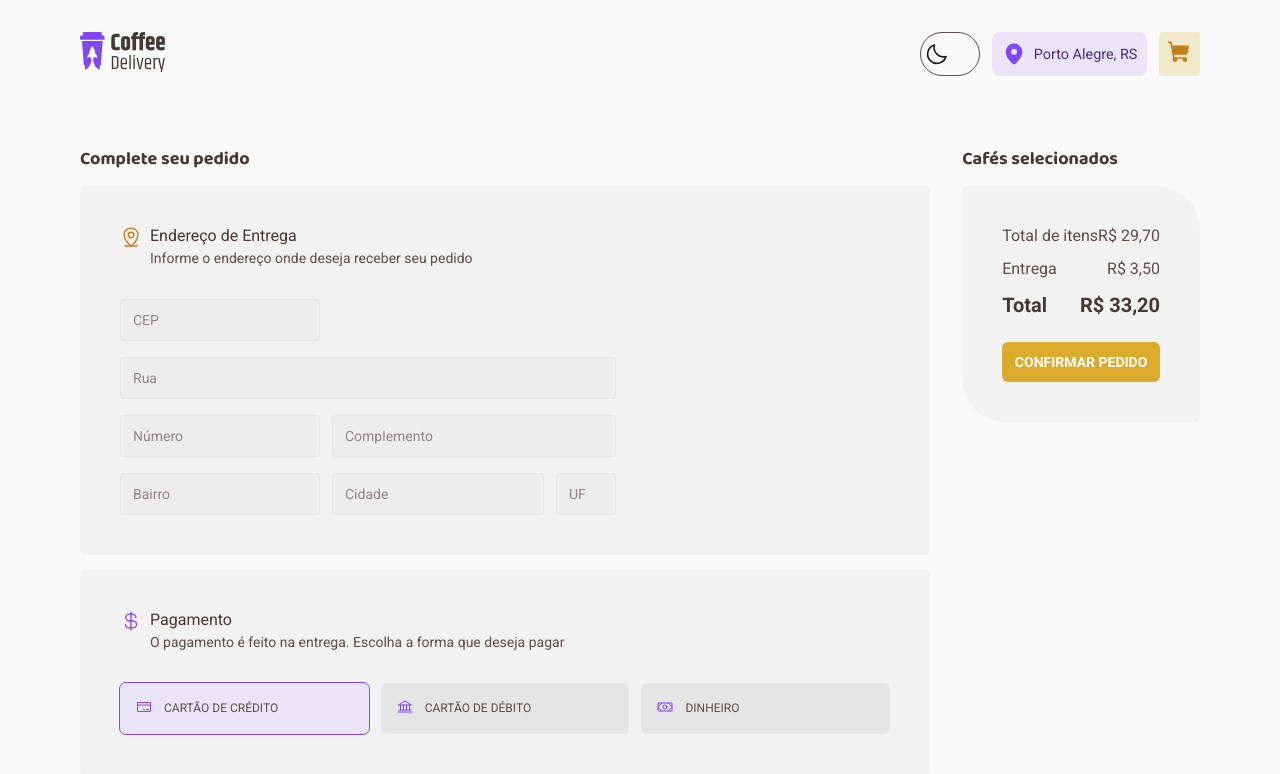
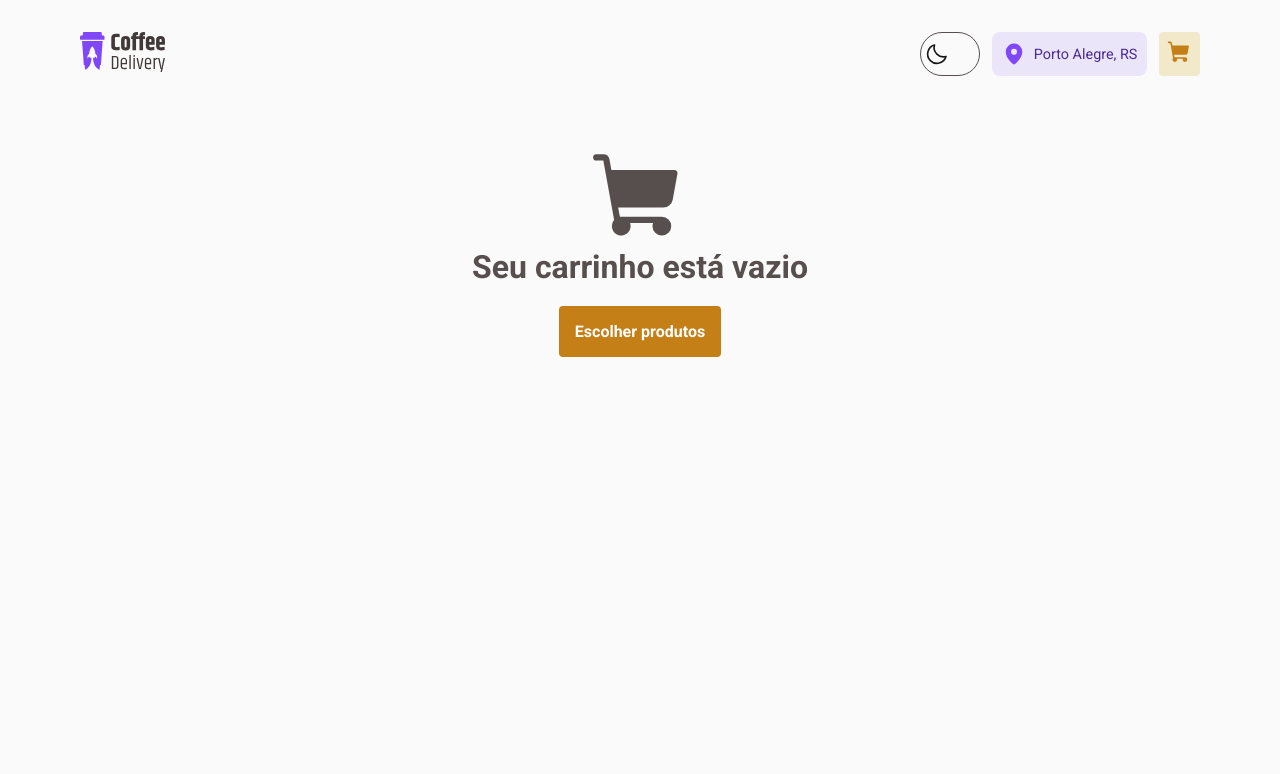
Before and after one commit to palomacardos0/coffee-delivery, a React (Vite) app: page /checkout in a window 1280 px wide. Shown: the top 774 px of the page. Built offline with nearby package versions, Linux system fonts and the light colour scheme.

Commit message:
feat(checkout): cria função de formatar preço e estiliza chekcout vazio

```diff
--- a/src/App.tsx
+++ b/src/App.tsx
@@ -7,6 +7,7 @@ import { createContext, useState } from 'react'
 import { darkTheme } from './styles/themes/dark'
 
 import { CartProvider } from './hooks/useCart'
+import { ToastContainer } from 'react-toastify'
 
 interface DarkModeContextType {
   darkMode: boolean
@@ -28,6 +29,7 @@ function App() {
             <Router />
           </BrowserRouter>
           <GlobalStyle />
+          <ToastContainer autoClose={3000} />
         </CartProvider>
       </ThemeProvider>
     </DarkModeContext.Provider>
--- a/src/hooks/useCart.tsx
+++ b/src/hooks/useCart.tsx
@@ -21,7 +21,15 @@ interface CartContextData {
 const CartContext = createContext<CartContextData>({} as CartContextData)
 
 export function CartProvider({ children }: CartProviderProps) {
-  const [cart, setCart] = useState<Product[]>([])
+  const [cart, setCart] = useState<Product[]>(() => {
+    const storagedCart = localStorage.getItem('CoffeeDeliveryCart')
+
+    if (storagedCart) {
+      return JSON.parse(storagedCart)
+    }
+
+    return []
+  })
 
   async function addProduct({ amount, productId }: UpdateProductAmount) {
     try {
@@ -53,6 +61,7 @@ export function CartProvider({ children }: CartProviderProps) {
       }
 
       setCart(updatedCart)
+      localStorage.setItem('CoffeeDeliveryCart', JSON.stringify(updatedCart))
     } catch {
       toast.error('Erro ao adicionar produto')
     }
@@ -67,6 +76,7 @@ export function CartProvider({ children }: CartProviderProps) {
       if (productIndex >= 0) {
         updatedCart.splice(productIndex, 1)
         setCart(updatedCart)
+        localStorage.setItem('CoffeeDeliveryCart', JSON.stringify(updatedCart))
       } else {
         throw Error()
       }
@@ -102,6 +112,7 @@ export function CartProvider({ children }: CartProviderProps) {
       if (productExists) {
         productExists.amount = amount
         setCart(updatedCart)
+        localStorage.setItem('CoffeeDeliveryCart', JSON.stringify(updatedCart))
       } else {
         throw Error()
       }
--- a/src/pages/Checkout/components/ItemCart/index.tsx
+++ b/src/pages/Checkout/components/ItemCart/index.tsx
@@ -2,6 +2,7 @@ import { Minus, Plus, Trash } from 'phosphor-react'
 import { ItemCartContent, QuantityContent, RemoveButton } from './styles'
 import { SelectQuantityContent } from '../../../../components/SelectQuantity/styles'
 import { useCart } from '../../../../hooks/useCart'
+import { formatPrice } from '../../../../utils/formartPrice'
 
 interface SelectQuantityProps {
   productId: number
@@ -18,7 +19,7 @@ export function ItemCart({
   price,
   title
 }: SelectQuantityProps) {
-  const { updateProductAmount } = useCart()
+  const { updateProductAmount, removeProduct } = useCart()
   return (
     <ItemCartContent>
       <img src={image} alt="" />
@@ -46,12 +47,16 @@ export function ItemCart({
               />
             </button>
           </SelectQuantityContent>
-          <RemoveButton>
+          <RemoveButton
+            onClick={() => {
+              removeProduct(productId)
+            }}
+          >
             <Trash size={16} /> remover
           </RemoveButton>
         </QuantityContent>
       </div>
-      <strong>R$ {price}</strong>
+      <strong>R$ {formatPrice(price)}</strong>
     </ItemCartContent>
   )
 }
--- a/src/pages/Checkout/index.tsx
+++ b/src/pages/Checkout/index.tsx
@@ -6,14 +6,24 @@ import {
   CheckoutContainer,
   CartItensContainer,
   ValuesContainer,
-  ButtonConfirmOrder
+  ButtonConfirmOrder,
+  EmptyCart
 } from './styles'
 import { useCart } from '../../hooks/useCart'
+import { ShoppingCart } from 'phosphor-react'
+import { formatPrice } from '../../utils/formartPrice'
 
 export function Checkout() {
   const { cart } = useCart()
+
+  const total = cart.reduce((sumTotal, product) => {
+    return sumTotal + product.price * product.amount
+  }, 0)
+
   return (
     <CheckoutContainer>
+      {cart.length > 0 ? (
+        <>
           <InfoOrder />
           <CartContainer>
             <h2>Cafés selecionados</h2>
@@ -31,7 +41,7 @@ export function Checkout() {
               <ValuesContainer>
                 <div>
                   <span>Total de itens</span>
-              <span>R$ 29,70</span>
+                  <span>R$ {formatPrice(total)}</span>
                 </div>
                 <div>
                   <span>Entrega</span>
@@ -39,7 +49,7 @@ export function Checkout() {
                 </div>
                 <div>
                   <strong>Total</strong>
-              <strong>R$ 33,20</strong>
+                  <strong>R$ {formatPrice(total + 3.5)}</strong>
                 </div>
               </ValuesContainer>
               <NavLink to="/success">
@@ -47,6 +57,14 @@ export function Checkout() {
               </NavLink>
             </CartItensContainer>
           </CartContainer>
+        </>
+      ) : (
+        <EmptyCart>
+          <ShoppingCart size={100} weight="fill" />
+          <h1>Seu carrinho está vazio</h1>
+          <NavLink to={'/'}>Escolher produtos</NavLink>
+        </EmptyCart>
+      )}
     </CheckoutContainer>
   )
 }
--- a/src/pages/Checkout/styles.ts
+++ b/src/pages/Checkout/styles.ts
@@ -96,3 +96,27 @@ export const ButtonConfirmOrder = styled.button`
     background: ${props => props.theme['yellow-dark']};
   }
 `
+export const EmptyCart = styled.div`
+  display: flex;
+  align-items: center;
+  justify-content: center;
+  width: 100%;
+  flex-direction: column;
+  svg {
+    fill: ${props => props.theme['base-text']};
+  }
+  h1 {
+    text-align: center;
+    color: ${props => props.theme['base-text']};
+  }
+  a {
+    display: flex;
+    background-color: ${props => props.theme['yellow-dark']};
+    padding: 16px;
+    border-radius: 4px;
+    color: ${props => props.theme['white']};
+    text-decoration: none;
+    font-weight: 600;
+    margin-top: 20px;
+  }
+`
--- a/src/pages/Home/Components/CardCoffe/index.tsx
+++ b/src/pages/Home/Components/CardCoffe/index.tsx
@@ -1,6 +1,7 @@
 import { AddToCart, CardCoffeeContainer, Flag, ValueContent } from './styles'
 import { ShoppingCartSimple } from 'phosphor-react'
 import { SelectQuantity } from '../../../../components/SelectQuantity'
+import { formatPrice } from '../../../../utils/formartPrice'
 
 interface CoffeeProps {
   title: string
@@ -31,7 +32,7 @@ export function CardCoffee({
       </div>
       <ValueContent>
         <span>
-          R$ <strong>{price}</strong>
+          R$ <strong>{formatPrice(price)}</strong>
         </span>
         <SelectQuantity productId={productId} />
       </ValueContent>
--- a/src/styles/global.ts
+++ b/src/styles/global.ts
@@ -1,4 +1,5 @@
 import { createGlobalStyle } from 'styled-components'
+import 'react-toastify/dist/ReactToastify.css'
 
 export const GlobalStyle = createGlobalStyle`
   *{
--- /dev/null
+++ b/src/utils/formartPrice.ts
@@ -0,0 +1,4 @@
+export const { format: formatPrice } = new Intl.NumberFormat('pt-br', {
+  style: 'currency',
+  currency: 'BRL'
+})
```
Lines whose indentation alone changed are shown as unchanged.
